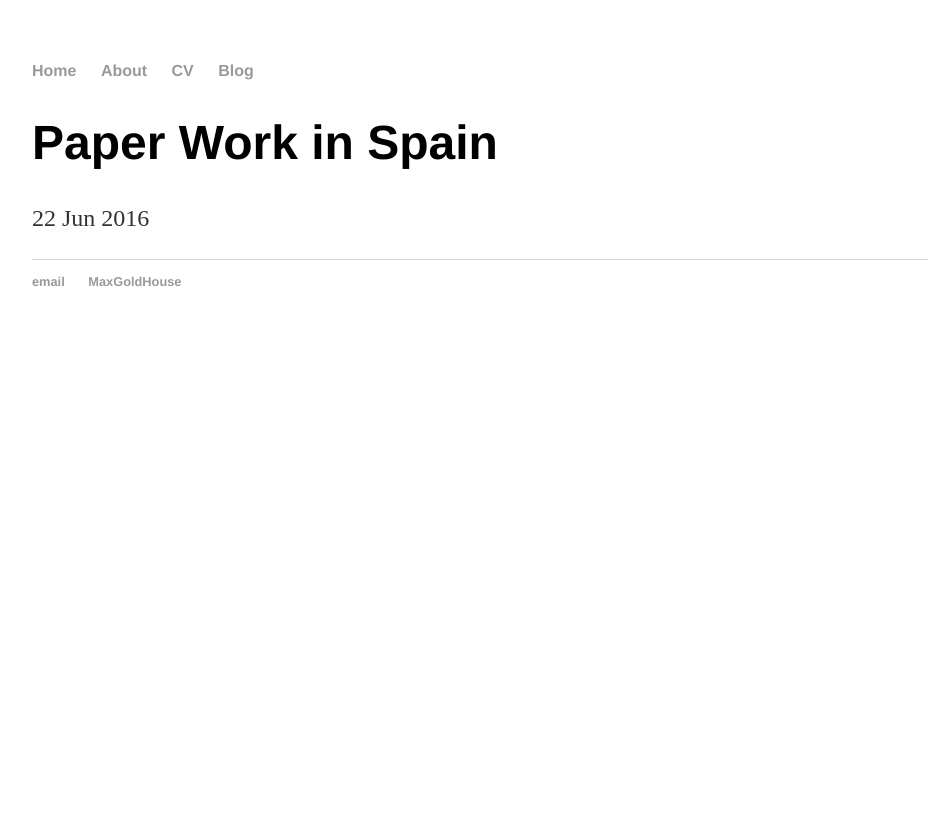
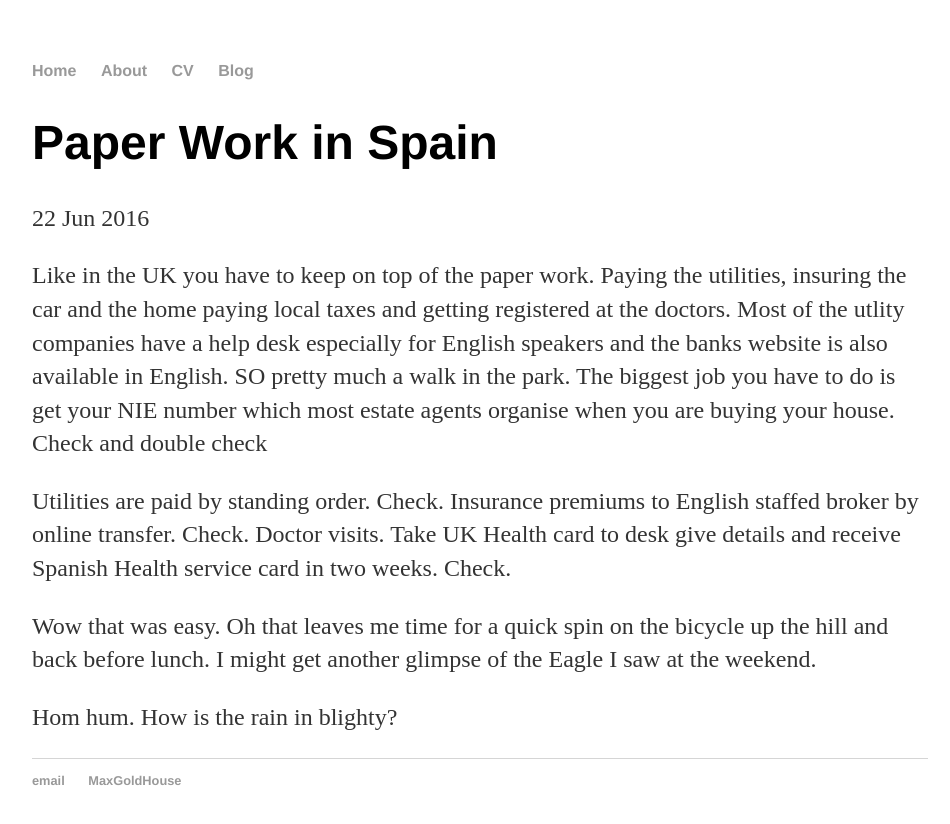
Before and after one commit to dindinet/jekyll-site, a Jekyll site: the page built from _posts/2016-06-22-paper-work-in-spain.md, in a window 1280 px wide. Shown: the top 824 px of the page, without its empty margins (160-1110 px from the left). Built offline with Jekyll 4.4.1, drawn with Linux system fonts in a browser that asks for light colours.

Commit message:
Update from Forestry.io

```diff
--- a/_posts/2016-06-22-paper-work-in-spain.md
+++ b/_posts/2016-06-22-paper-work-in-spain.md
@@ -1,7 +1,15 @@
 ---
 title: Paper Work in Spain
-date: '2016-06-22 15:29:06'
+date: '2016-06-22 15:29:00'
 layout: post
-draft: true
 
 ---
+Like in the UK you have to keep on top of the paper work.  Paying the utilities, insuring the car and the home paying local taxes and getting registered at the doctors. Most of the utlity companies have a help desk especially for English speakers and the banks website is also available in English. SO pretty much a walk in the park. The biggest job you have to do is get your NIE number which most estate agents organise when you are buying your house. Check and double check
+
+Utilities are paid by standing order. Check.
+Insurance premiums to English staffed broker by online transfer. Check.
+Doctor visits. Take UK Health card to desk give details and receive Spanish Health service card in two weeks. Check.
+
+Wow that was easy. Oh that leaves me time for a quick spin on the bicycle up the hill and back before lunch. I might get another glimpse of the Eagle I saw at the weekend.
+
+Hom hum. How is the rain in blighty?
```
